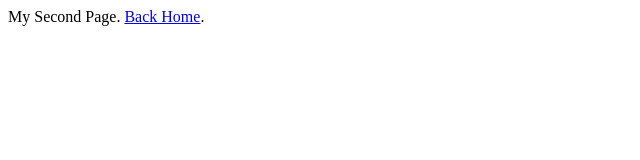
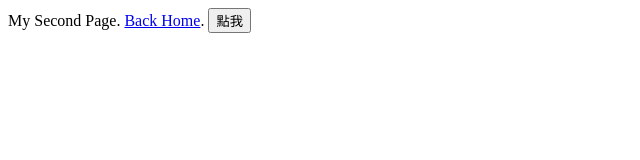
Before and after one commit to cwpeng/test, a plain HTML site: page page.html in a window 1280 px wide. Shown: the whole page, without its empty margins (0-640 px from the left). Drawn offline with Linux system fonts and the light colour scheme.

Commit message:
Update page.html

```diff
--- a/page.html
+++ b/page.html
@@ -8,10 +8,20 @@
   gtag('js', new Date());
 
   gtag('config', 'G-HWPQL8JF0Q');
+
+  function send(){
+    gtag("event", "分享", {
+      "article_title": "GA 簡介",
+      "social_platform": "Line",
+      "test": "haha"
+    });
+    alert("做本來要做的事情");
+  }
 </script>
 <title>My Second Page</title>
 </head>
 <body>
   My Second Page. <a href="home.html">Back Home</a>.
+  <button onclick="send()">點我</button>
 </body>
 </html>
```
